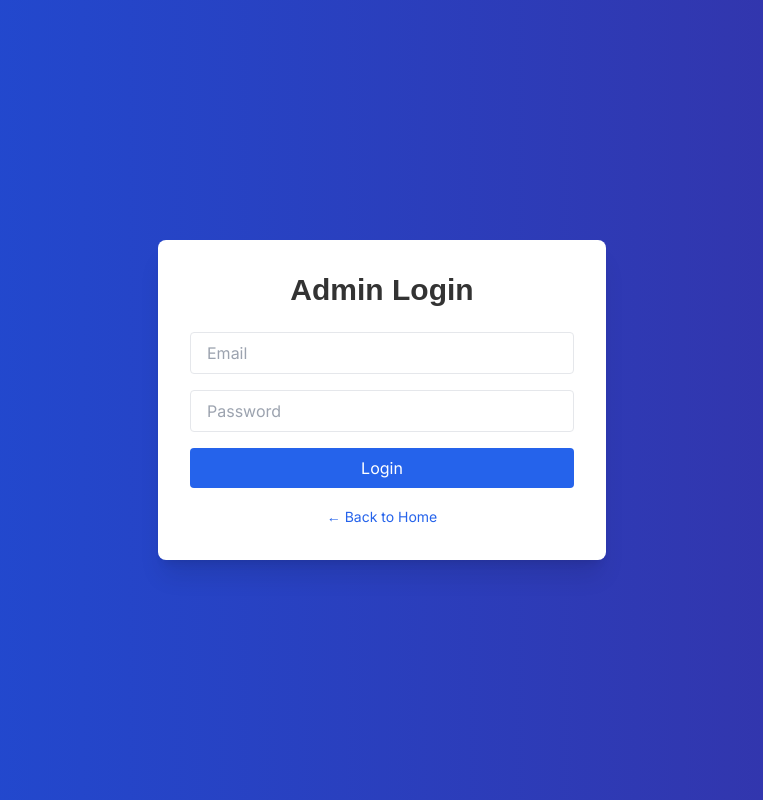
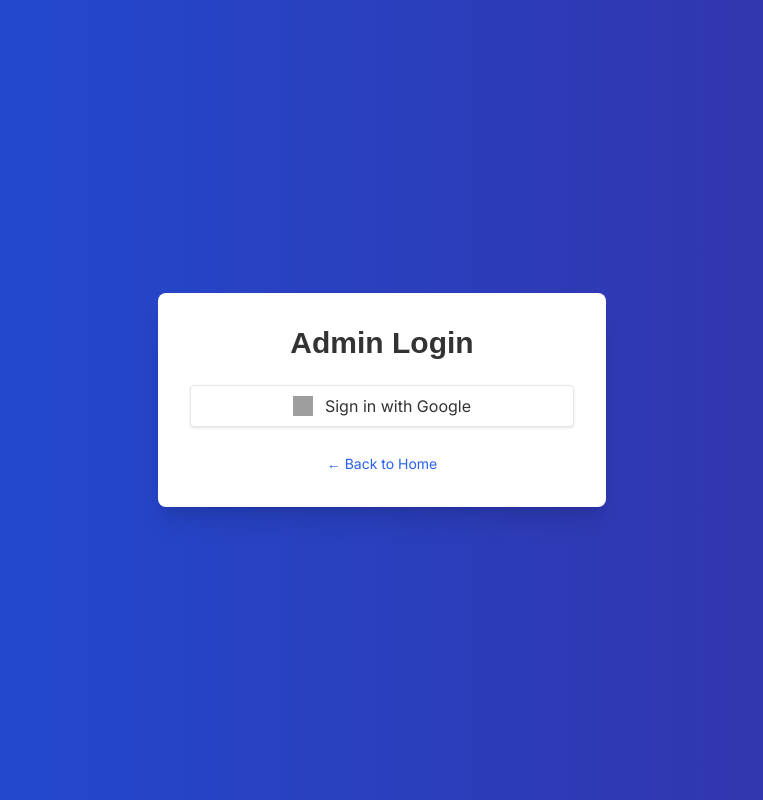
Before and after one commit to AdityaPandey-DEV/MyResume, a Next.js app: page /admin/login in a window 1280 px wide. Shown: the whole page, without its empty margins (258-1021 px from the left). Built offline with nearby package versions, Linux system fonts and the light colour scheme; grey boxes are pictures that could not be loaded.

Commit message:
done changes

```diff
--- a/app/admin/login/page.tsx
+++ b/app/admin/login/page.tsx
@@ -1,81 +1,29 @@
 'use client'
 
-import { useState } from 'react'
 import { signIn } from 'next-auth/react'
-import { useRouter } from 'next/navigation'
 import Link from 'next/link'
 
 export default function LoginPage() {
-  const router = useRouter()
-  const [email, setEmail] = useState('')
-  const [password, setPassword] = useState('')
-  const [error, setError] = useState('')
-  const [loading, setLoading] = useState(false)
-
-  const handleSubmit = async (e: React.FormEvent) => {
-    e.preventDefault()
-    setError('')
-    setLoading(true)
-
-    const result = await signIn('credentials', {
-      email,
-      password,
-      redirect: false, // 🔥 IMPORTANT
-    })
-
-    if (result?.error) {
-      setError('Invalid email or password')
-      setLoading(false)
-      return
-    }
-
-    if (result?.ok) {
-      router.replace('/admin') // ✅ clean redirect
-    }
-  }
-
   return (
     <div className="min-h-screen flex items-center justify-center bg-gradient-to-r from-blue-700 to-indigo-800">
-      <div className="bg-white rounded-lg shadow-xl p-8 w-full max-w-md">
-        <h1 className="text-3xl font-bold text-center mb-6">
+      <div className="bg-white rounded-lg shadow-xl p-8 w-full max-w-md text-center">
+        <h1 className="text-3xl font-bold mb-6">
           Admin Login
         </h1>
 
-        {error && (
-          <div className="bg-red-100 text-red-700 px-4 py-2 rounded mb-4">
-            {error}
-          </div>
-        )}
+        <button
+          onClick={() => signIn('google', { callbackUrl: '/admin' })}
+          className="w-full flex items-center justify-center gap-3 bg-white border px-4 py-2 rounded shadow hover:bg-gray-50"
+        >
+          <img
+            src="https://www.svgrepo.com/show/475656/google-color.svg"
+            className="w-5 h-5"
+            alt="Google"
+          />
+          Sign in with Google
+        </button>
 
-        <form onSubmit={handleSubmit} className="space-y-4">
-          <input
-            type="email"
-            value={email}
-            onChange={(e) => setEmail(e.target.value)}
-            required
-            placeholder="Email"
-            className="w-full px-4 py-2 border rounded"
-          />
-
-          <input
-            type="password"
-            value={password}
-            onChange={(e) => setPassword(e.target.value)}
-            required
-            placeholder="Password"
-            className="w-full px-4 py-2 border rounded"
-          />
-
-          <button
-            type="submit"
-            disabled={loading}
-            className="w-full bg-blue-600 text-white py-2 rounded disabled:opacity-50"
-          >
-            {loading ? 'Logging in…' : 'Login'}
-          </button>
-        </form>
-
-        <div className="mt-4 text-center">
+        <div className="mt-6">
           <Link href="/" className="text-blue-600 text-sm">
             ← Back to Home
           </Link>
--- a/app/api/auth/[...nextauth]/route.ts
+++ b/app/api/auth/[...nextauth]/route.ts
@@ -1,85 +1,42 @@
 import NextAuth from 'next-auth'
-import CredentialsProvider from 'next-auth/providers/credentials'
+import GoogleProvider from 'next-auth/providers/google'
 import { PrismaAdapter } from '@auth/prisma-adapter'
 import { prisma } from '@/lib/prisma'
-import bcrypt from 'bcryptjs'
 
-import type { NextRequest } from 'next/server'
+export const runtime = 'nodejs'
 
-const authOptions: any = {
-  adapter: PrismaAdapter(prisma) as any,
+const handler = NextAuth({
+  adapter: PrismaAdapter(prisma),
   providers: [
-    CredentialsProvider({
-      name: 'Credentials',
-      credentials: {
-        email: { label: 'Email', type: 'email' },
-        password: { label: 'Password', type: 'password' },
-      },
-      async authorize(credentials) {
-        if (!credentials?.email || !credentials?.password) {
-          throw new Error('Please enter your email and password')
-        }
-
-        const email = credentials.email as string
-        const password = credentials.password as string
-
-        const user = await prisma.user.findUnique({
-          where: { email },
-        })
-
-        if (!user || !user.password) {
-          throw new Error('Invalid email or password')
-        }
-
-        const isPasswordValid = await bcrypt.compare(
-          password,
-          user.password
-        )
-
-        if (!isPasswordValid) {
-          throw new Error('Invalid email or password')
-        }
-
-        return {
-          id: user.id,
-          email: user.email,
-          name: user.name,
-        }
-      },
+    GoogleProvider({
+      clientId: process.env.GOOGLE_CLIENT_ID!,
+      clientSecret: process.env.GOOGLE_CLIENT_SECRET!,
     }),
   ],
+
   session: {
-    strategy: 'jwt' as const,
-    maxAge: 30 * 24 * 60 * 60, // 30 days
+    strategy: 'jwt',
   },
+
   pages: {
     signIn: '/admin/login',
   },
+
   callbacks: {
-    async jwt({ token, user }: any) {
-      if (user) {
-        token.id = user.id
-      }
+    async jwt({ token, user }) {
+      if (user) token.id = user.id
       return token
     },
-    async session({ session, token }: any) {
+    async session({ session, token }) {
       if (session.user) {
         session.user.id = token.id as string
       }
       return session
     },
   },
-  secret: process.env.AUTH_SECRET || process.env.NEXTAUTH_SECRET,
-  debug: process.env.NODE_ENV === 'development',
-  trustHost: true, // Required for Vercel
-}
 
-const handler = NextAuth(authOptions)
+  secret: process.env.AUTH_SECRET,
+  trustHost: true,
+})
 
-export async function GET(req: NextRequest) {
-  return handler.handlers.GET(req)
-}
-
-export async function POST(req: NextRequest) {
-  return handler.handlers.POST(req)
-}
+export { handler as GET, handler as POST }
```
Also changed, not shown: public/images/projects/1767603900307-zga6cekvc1p.jpg (added).
